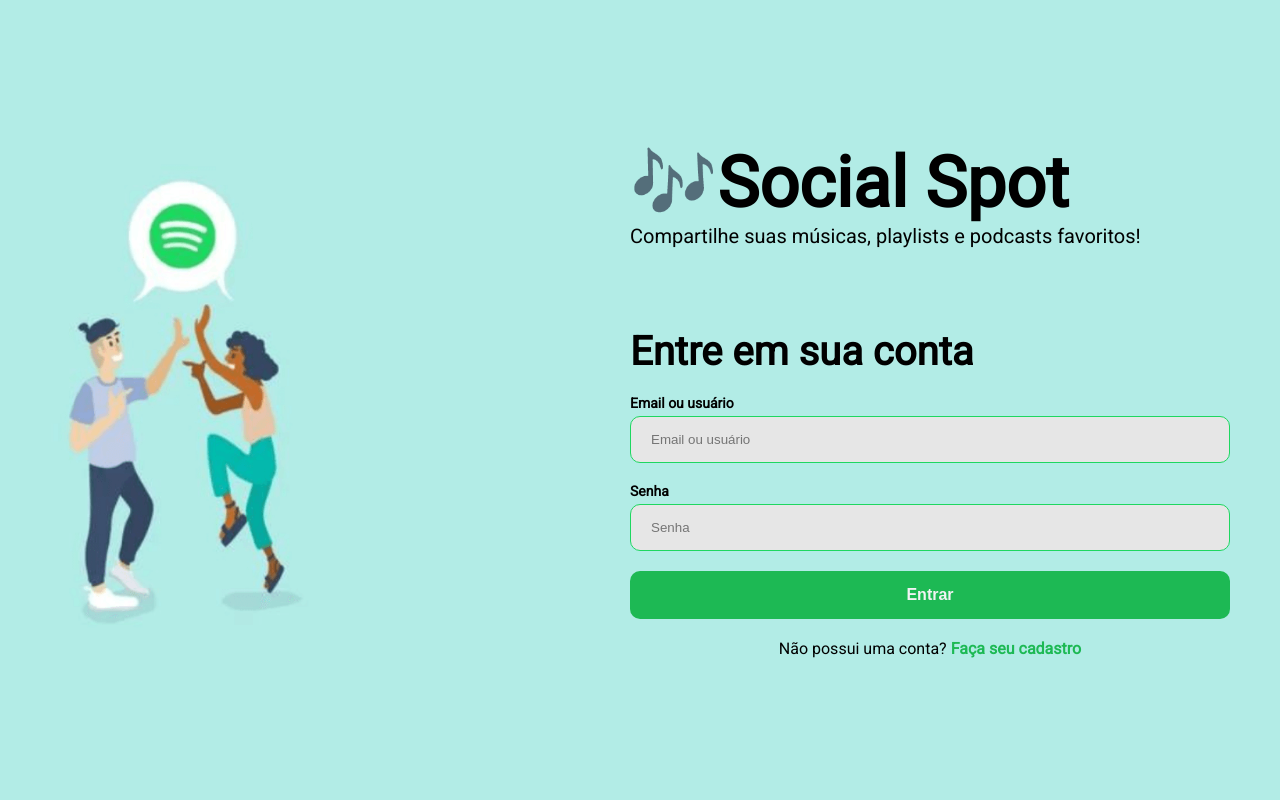
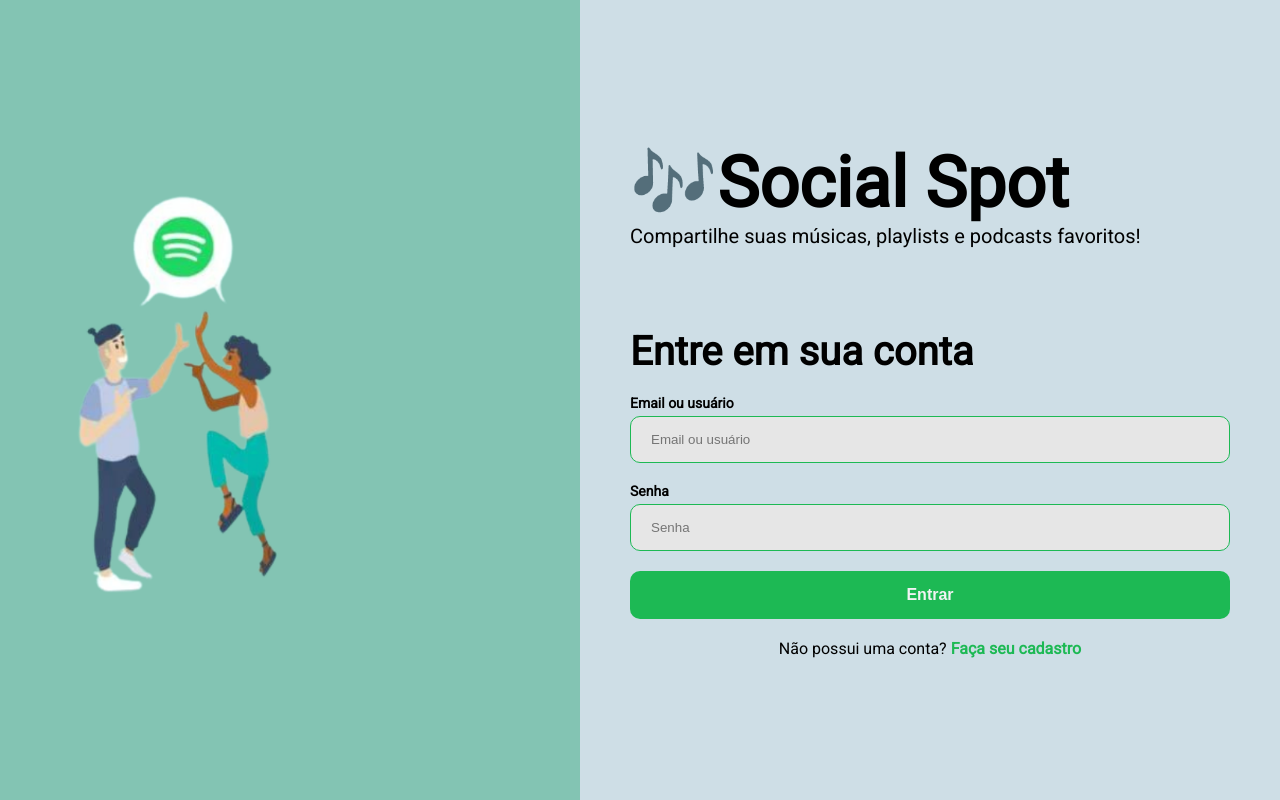
Before and after one commit to gmartins-dev/next-socialdev, a Next.js app: page /login in a window 1280 px wide. Built offline with nearby package versions, Linux system fonts and the light colour scheme.

Commit message:
css changes

```diff
--- a/src/components/layout/ImageWithSpace.jsx
+++ b/src/components/layout/ImageWithSpace.jsx
@@ -12,6 +12,7 @@ const StyledImage = styled.div`
   background-position: right;
   background-repeat: no-repeat;
   background-size: cover;
+  background-color: #83c4b3;
 
   width: 100%;
   height: 100vh;
@@ -58,7 +59,7 @@ function ImageWithSpace({ children, image }) {
 }
 
 ImageWithSpace.defaultProps = {
-  image: '/body-bg-img.png',
+  image: '/teste-bg2.png',
 };
 
 export default ImageWithSpace;
--- a/src/components/layout/Navabar.jsx
+++ b/src/components/layout/Navabar.jsx
@@ -3,7 +3,8 @@ import axios from 'axios';
 import { useRouter } from 'next/router';
 
 const StyledNavbar = styled.div`
-  background-color: ${(props) => props.theme.white};
+  background-color: ${(props) =>
+    props.theme.inputBackground};
   height: 80px;
   display: flex;
   align-items: center;
--- a/src/theme.js
+++ b/src/theme.js
@@ -2,8 +2,8 @@ const theme = {
   primary: '#1DB954',
   primaryHover: '#1ED760',
   inputBackground: '#E6E6E6',
-  inputBorder: '#1ED760',
-  background: '#B2ECE6',
+  inputBorder: '#1DB954',
+  background: '#cedee6',
   black: '#191414',
   white: '#F1F3F4',
   error: '#D95550',
```
Also changed, not shown: public/teste-bg2.png (added).
